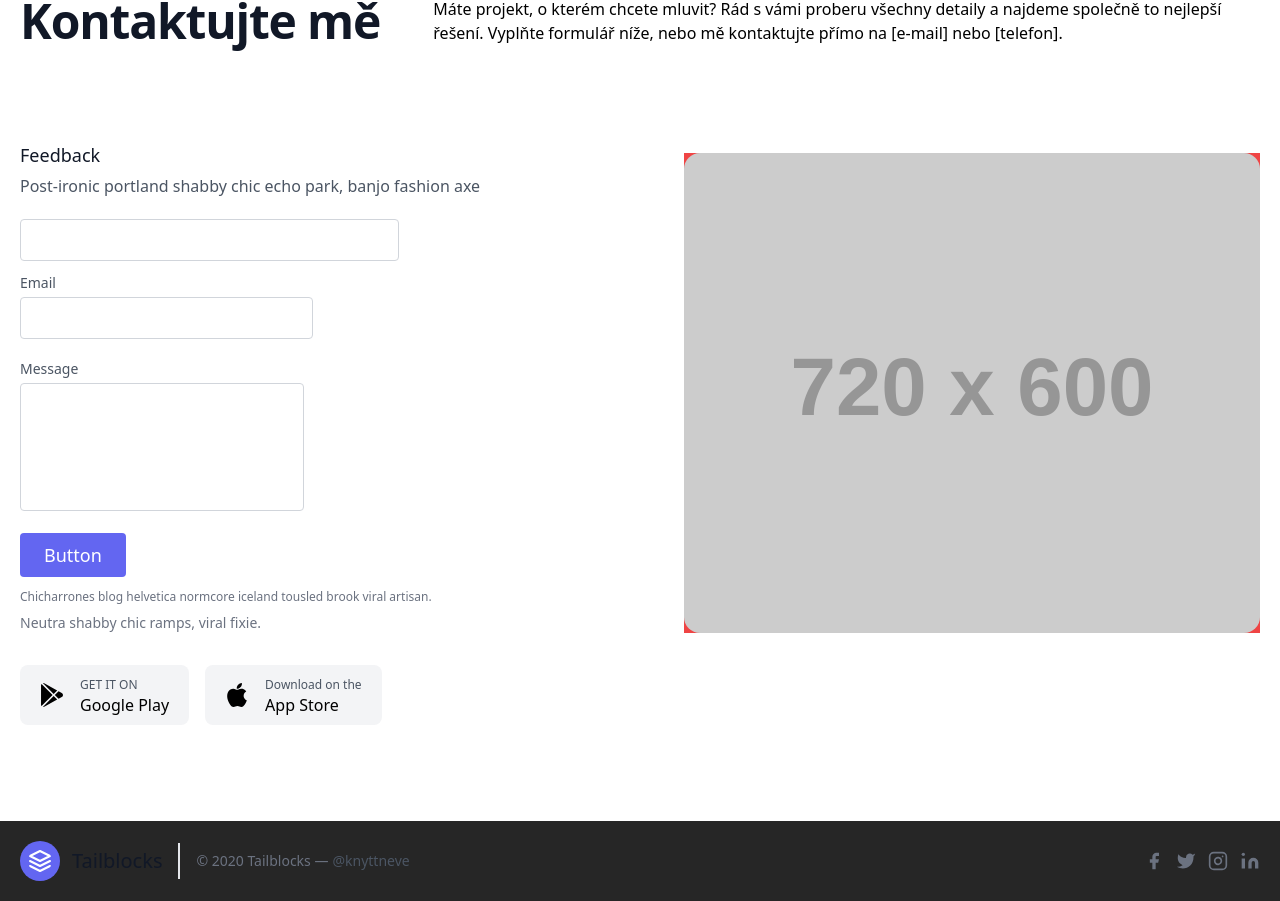
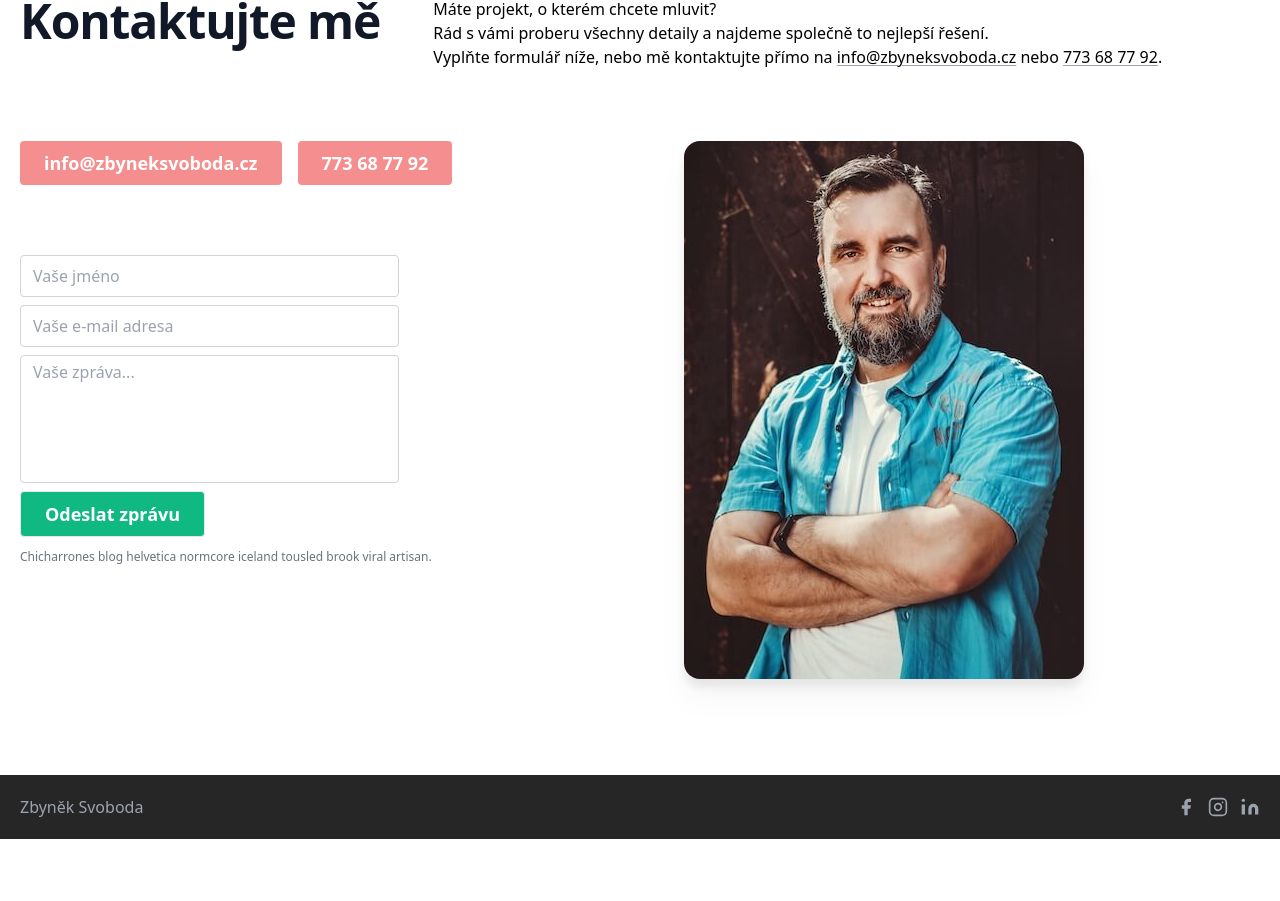
Before and after one commit to wentura/zbyneksvoboda.cz_next, a Next.js app: page /kontakt in a window 1280 px wide. Shown: the part 183-1084 px from the top of the page. After the commit the page ends 1022 px from the top, so only its background shows below. Built offline with nearby package versions, Linux system fonts and the light colour scheme.

Commit message:
socky a drobnosti

```diff
--- a/app/components/contact.jsx
+++ b/app/components/contact.jsx
@@ -7,22 +7,44 @@ export default function Contact() {
         <div className="flex flex-col flex-wrap py-6 mb-12 sm:flex-row">
           <h1 className="mb-2 sm:w-1/3 sm:mb-0 nadpisPage">Kontaktujte mě</h1>
           <p className="pl-0 textPage sm:w-2/3 ">
-            Máte projekt, o kterém chcete mluvit? Rád s vámi proberu všechny
-            detaily a najdeme společně to nejlepší řešení. Vyplňte formulář
-            níže, nebo mě kontaktujte přímo na [e-mail] nebo [telefon].
+            Máte projekt, o kterém chcete mluvit?
+            <br />
+            Rád s vámi proberu všechny detaily a najdeme společně to nejlepší
+            řešení.
+            <br />
+            Vyplňte formulář níže, nebo mě kontaktujte přímo na{" "}
+            <a href="mailto:info@zbyneksvoboda.cz" className="odkaz">
+              info@zbyneksvoboda.cz
+            </a>{" "}
+            nebo{" "}
+            <a href="tel:00420773687792" className="odkaz">
+              773 68 77 92
+            </a>
+            .
           </p>
+        </div>
+        <div className="flex flex-col md:flex-row gap-4">
+          <a
+            href="mailto:info@zbyneksvoboda.cz"
+            className="ctaBtnPrimary text-center"
+          >
+            info@zbyneksvoboda.cz
+          </a>{" "}
+          <a href="tel:00420773687792" className="ctaBtnPrimary text-center">
+            773 68 77 92
+          </a>
         </div>
       </div>
       <div className="container flex flex-col-reverse items-center max-w-screen-xl px-5 mx-auto md:flex-row ">
         <div className="flex flex-col items-center mt-20 text-center lg:flex-grow md:w-1/2 lg:pr-24 md:pr-16 md:items-start md:text-left md:mb-0">
           <div className="flex flex-col items-start justify-center w-full md:justify-start">
-            <h2 className="mb-1 text-lg font-medium text-gray-900 title-font">
-              Feedback
+            {/* <h2 className="mb-1 text-lg font-medium text-gray-900 title-font">
+              Kon
             </h2>
             <p className="mb-5 leading-relaxed text-gray-600">
               Post-ironic portland shabby chic echo park, banjo fashion axe
-            </p>
-            <div className="relative flex flex-row items-center w-2/3 gap-3 mb-2">
+            </p> */}
+            <div className="relative flex flex-row items-center w-2/3 gap-3 mb-2 text-center mx-auto md:mx-0">
               <label
                 htmlFor="name"
                 className="hidden text-sm leading-4 text-gray-600"
@@ -34,12 +56,13 @@ export default function Contact() {
                 id="name"
                 name="name"
                 className="w-full px-3 py-1 text-base leading-8 text-gray-700 transition-colors duration-200 ease-in-out bg-white border border-gray-300 rounded outline-none focus:border-indigo-500 focus:ring-2 focus:ring-indigo-200"
+                placeholder="Vaše jméno"
               />
             </div>
-            <div className="relative mb-4">
+            <div className="relative flex flex-row items-center w-2/3 gap-3 mb-2 mx-auto md:mx-0">
               <label
                 htmlFor="email"
-                className="text-sm leading-7 text-gray-600"
+                className="text-sm leading-7 text-gray-600 hidden"
               >
                 Email
               </label>
@@ -48,12 +71,13 @@ export default function Contact() {
                 id="email"
                 name="email"
                 className="w-full px-3 py-1 text-base leading-8 text-gray-700 transition-colors duration-200 ease-in-out bg-white border border-gray-300 rounded outline-none focus:border-indigo-500 focus:ring-2 focus:ring-indigo-200"
+                placeholder="Vaše e-mail adresa"
               />
             </div>
-            <div className="relative mb-4">
+            <div className="relative flex flex-row items-center w-2/3 gap-3 mb-2  mx-auto md:mx-0">
               <label
                 htmlFor="message"
-                className="text-sm leading-7 text-gray-600"
+                className="text-sm leading-7 text-gray-600 hidden"
               >
                 Message
               </label>
@@ -62,58 +86,25 @@ export default function Contact() {
                 name="message"
                 className="w-full h-32 px-3 py-1 text-base leading-6 text-gray-700 transition-colors duration-200 ease-in-out bg-white border border-gray-300 rounded outline-none resize-none focus:border-indigo-500 focus:ring-2 focus:ring-indigo-200"
                 defaultValue={""}
+                placeholder="Vaše zpráva..."
               />
             </div>
-            <button className="px-6 py-2 text-lg text-white bg-indigo-500 border-0 rounded focus:outline-none hover:bg-indigo-600">
-              Button
+            <button className="ctaBtnSecondary mx-auto md:mx-0">
+              Odeslat zprávu
             </button>
-            <p className="mt-3 text-xs text-gray-500">
+            <p className="mt-3 text-xs text-gray-500 mx-auto md:mx-0">
               Chicharrones blog helvetica normcore iceland tousled brook viral
               artisan.
             </p>
           </div>
-          <p className="w-full mt-2 mb-8 text-sm text-gray-500">
-            Neutra shabby chic ramps, viral fixie.
-          </p>
-          <div className="flex lg:flex-row md:flex-col">
-            <button className="inline-flex items-center px-5 py-3 bg-gray-100 rounded-lg hover:bg-gray-200 focus:outline-none">
-              <svg
-                xmlns="http://www.w3.org/2000/svg"
-                fill="currentColor"
-                className="w-6 h-6"
-                viewBox="0 0 512 512"
-              >
-                <path d="M99.617 8.057a50.191 50.191 0 00-38.815-6.713l230.932 230.933 74.846-74.846L99.617 8.057zM32.139 20.116c-6.441 8.563-10.148 19.077-10.148 30.199v411.358c0 11.123 3.708 21.636 10.148 30.199l235.877-235.877L32.139 20.116zM464.261 212.087l-67.266-37.637-81.544 81.544 81.548 81.548 67.273-37.64c16.117-9.03 25.738-25.442 25.738-43.908s-9.621-34.877-25.749-43.907zM291.733 279.711L60.815 510.629c3.786.891 7.639 1.371 11.492 1.371a50.275 50.275 0 0027.31-8.07l266.965-149.372-74.849-74.847z" />
-              </svg>
-              <span className="flex flex-col items-start ml-4 leading-none">
-                <span className="mb-1 text-xs text-gray-600">GET IT ON</span>
-                <span className="font-medium title-font">Google Play</span>
-              </span>
-            </button>
-            <button className="inline-flex items-center px-5 py-3 mt-0 ml-4 bg-gray-100 rounded-lg lg:ml-4 md:ml-0 md:mt-4 lg:mt-0 hover:bg-gray-200 focus:outline-none">
-              <svg
-                xmlns="http://www.w3.org/2000/svg"
-                fill="currentColor"
-                className="w-6 h-6"
-                viewBox="0 0 305 305"
-              >
-                <path d="M40.74 112.12c-25.79 44.74-9.4 112.65 19.12 153.82C74.09 286.52 88.5 305 108.24 305c.37 0 .74 0 1.13-.02 9.27-.37 15.97-3.23 22.45-5.99 7.27-3.1 14.8-6.3 26.6-6.3 11.22 0 18.39 3.1 25.31 6.1 6.83 2.95 13.87 6 24.26 5.81 22.23-.41 35.88-20.35 47.92-37.94a168.18 168.18 0 0021-43l.09-.28a2.5 2.5 0 00-1.33-3.06l-.18-.08c-3.92-1.6-38.26-16.84-38.62-58.36-.34-33.74 25.76-51.6 31-54.84l.24-.15a2.5 2.5 0 00.7-3.51c-18-26.37-45.62-30.34-56.73-30.82a50.04 50.04 0 00-4.95-.24c-13.06 0-25.56 4.93-35.61 8.9-6.94 2.73-12.93 5.09-17.06 5.09-4.64 0-10.67-2.4-17.65-5.16-9.33-3.7-19.9-7.9-31.1-7.9l-.79.01c-26.03.38-50.62 15.27-64.18 38.86z" />
-                <path d="M212.1 0c-15.76.64-34.67 10.35-45.97 23.58-9.6 11.13-19 29.68-16.52 48.38a2.5 2.5 0 002.29 2.17c1.06.08 2.15.12 3.23.12 15.41 0 32.04-8.52 43.4-22.25 11.94-14.5 17.99-33.1 16.16-49.77A2.52 2.52 0 00212.1 0z" />
-              </svg>
-              <span className="flex flex-col items-start ml-4 leading-none">
-                <span className="mb-1 text-xs text-gray-600">
-                  Download on the
-                </span>
-                <span className="font-medium title-font">App Store</span>
-              </span>
-            </button>
-          </div>
+
+          <div className="flex lg:flex-row md:flex-col"></div>
         </div>
-        <div className="w-5/6 mt-20 bg-red-500 lg:mt-0 lg:max-w-xl lg:w-full md:w-1/2">
+        <div className="w-5/6 mt-80 md:mt-20 lg:max-w-xl lg:w-full md:w-1/2">
           <img
-            className="object-cover object-center rounded-2xl"
-            alt="hero"
-            src="https://dummyimage.com/720x600"
+            className="object-cover rounded-2xl drop-shadow-xl"
+            alt="Zbyněk Svoboda, já"
+            src="/ja.jpg"
           />
         </div>
       </div>
--- a/app/components/footer.jsx
+++ b/app/components/footer.jsx
@@ -1,37 +1,19 @@
+import Link from "next/link";
 import React from "react";
-
 export default function Footer() {
   return (
-    <footer className="text-gray-50 body-font bg-modra2">
+    <footer className="text-gray-400 bg-modra2">
       <div className="container flex flex-col items-center max-w-screen-xl px-5 py-5 mx-auto sm:flex-row ">
-        <a className="flex items-center justify-center font-medium text-gray-900 title-font md:justify-start">
-          <svg
-            xmlns="http://www.w3.org/2000/svg"
-            fill="none"
-            stroke="currentColor"
-            strokeLinecap="round"
-            strokeLinejoin="round"
-            strokeWidth={2}
-            className="w-10 h-10 p-2 text-white bg-indigo-500 rounded-full"
-            viewBox="0 0 24 24"
-          >
-            <path d="M12 2L2 7l10 5 10-5-10-5zM2 17l10 5 10-5M2 12l10 5 10-5" />
-          </svg>
-          <span className="ml-3 text-xl">Tailblocks</span>
-        </a>
-        <p className="mt-4 text-sm text-gray-500 sm:ml-4 sm:pl-4 sm:border-l-2 sm:border-gray-200 sm:py-2 sm:mt-0">
-          © 2020 Tailblocks —
+        <Link className="" href="/">
+          Zbyněk Svoboda
+        </Link>
+
+        <span className="inline-flex justify-center mt-4 sm:ml-auto sm:mt-0 sm:justify-start">
           <a
-            href="https://twitter.com/knyttneve"
-            className="ml-1 text-gray-600"
-            rel="noopener noreferrer"
+            className="text-gray-400"
+            href="https://www.facebook.com/profile.php?id=100093105173892"
             target="_blank"
           >
-            @knyttneve
-          </a>
-        </p>
-        <span className="inline-flex justify-center mt-4 sm:ml-auto sm:mt-0 sm:justify-start">
-          <a className="text-gray-500">
             <svg
               fill="currentColor"
               strokeLinecap="round"
@@ -43,19 +25,12 @@ export default function Footer() {
               <path d="M18 2h-3a5 5 0 00-5 5v3H7v4h3v8h4v-8h3l1-4h-4V7a1 1 0 011-1h3z" />
             </svg>
           </a>
-          <a className="ml-3 text-gray-500">
-            <svg
-              fill="currentColor"
-              strokeLinecap="round"
-              strokeLinejoin="round"
-              strokeWidth={2}
-              className="w-5 h-5"
-              viewBox="0 0 24 24"
-            >
-              <path d="M23 3a10.9 10.9 0 01-3.14 1.53 4.48 4.48 0 00-7.86 3v1A10.66 10.66 0 013 4s-4 9 5 13a11.64 11.64 0 01-7 2c9 5 20 0 20-11.5a4.5 4.5 0 00-.08-.83A7.72 7.72 0 0023 3z" />
-            </svg>
-          </a>
-          <a className="ml-3 text-gray-500">
+
+          <a
+            className="ml-3"
+            href="https://www.instagram.com/zbyndasvoboda/"
+            target="_blank"
+          >
             <svg
               fill="none"
               stroke="currentColor"
@@ -69,7 +44,11 @@ export default function Footer() {
               <path d="M16 11.37A4 4 0 1112.63 8 4 4 0 0116 11.37zm1.5-4.87h.01" />
             </svg>
           </a>
-          <a className="ml-3 text-gray-500">
+          <a
+            className="ml-3"
+            href="https://www.linkedin.com/in/zbyneksvoboda/"
+            target="_blank"
+          >
             <svg
               fill="currentColor"
               stroke="currentColor"
--- a/app/components/portfolioComplete.jsx
+++ b/app/components/portfolioComplete.jsx
@@ -36,7 +36,7 @@ export default function PortfolioComplete() {
             >
               případová studie
             </a>
-            <div className="text-sm mr-0 text-right">
+            {/* <div className="text-sm mr-0 text-right">
               <a
                 className="odkazVen odkaz font-thin "
                 href={item.link}
@@ -44,7 +44,7 @@ export default function PortfolioComplete() {
               >
                 {item.linkViewMore}
               </a>
-            </div>
+            </div> */}
           </div>
         ))}
       </div>
```
Also changed, not shown: public/ja.jpg (added).
